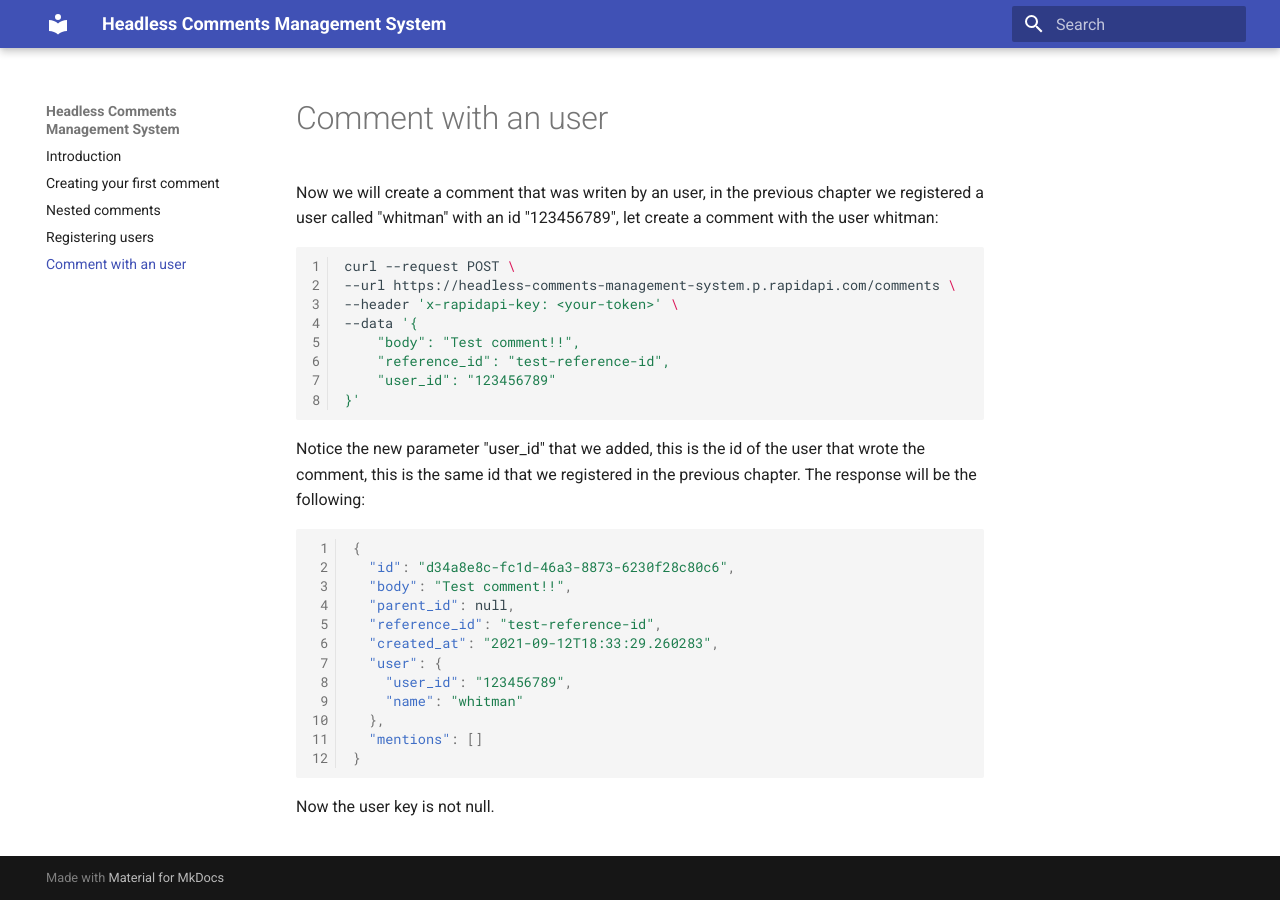
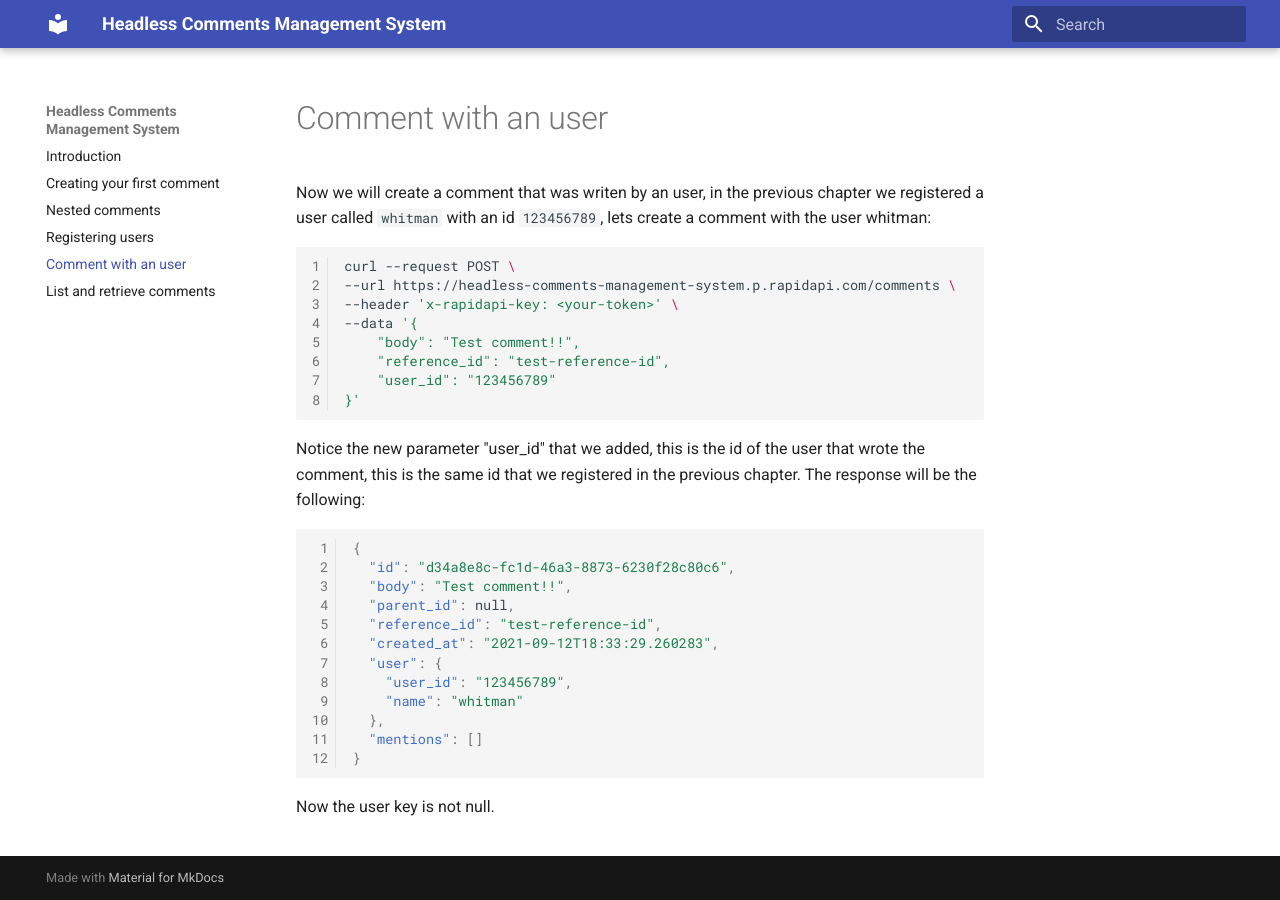
Before and after one commit to elpapi42/comently-docs, an MkDocs documentation site: the page built from docs/create-comment-with-user.md, in a window 1280 px wide. Built offline with MkDocs 1.6.1 and Material for MkDocs 9.7.7, drawn with Linux system fonts in a browser that asks for light colours.

Commit message:
Add page for explain list and retrieve

````diff
--- a/docs/create-comment-with-user.md
+++ b/docs/create-comment-with-user.md
@@ -1,4 +1,4 @@
-Now we will create a comment that was writen by an user, in the previous chapter we registered a user called "whitman" with an id "123456789", let create a comment with the user whitman:
+Now we will create a comment that was writen by an user, in the previous chapter we registered a user called `whitman` with an id `123456789`, lets create a comment with the user whitman:
 
 ```bash
 curl --request POST \
--- a/mkdocs.yml
+++ b/mkdocs.yml
@@ -16,3 +16,4 @@
 - Nested comments: nested-comments.md
 - Registering users: registering-users.md
 - Comment with an user: create-comment-with-user.md
+- List and retrieve comments: list-and-retrieve-comments.md
````
Also changed, not shown: docs/creating-your-first-comment.md (+0 -1 lines), docs/list-and-retrieve-comments.md (added, +23 -0 lines).
